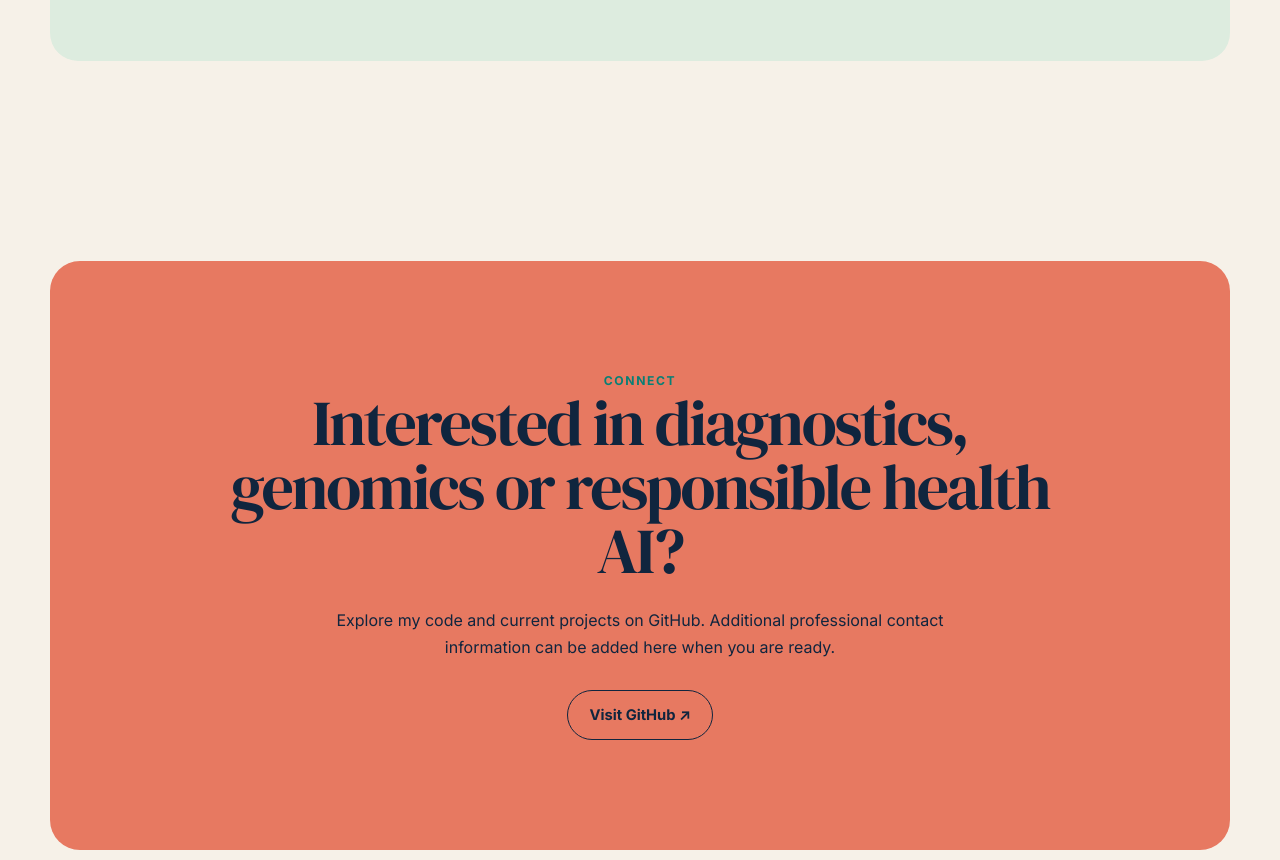
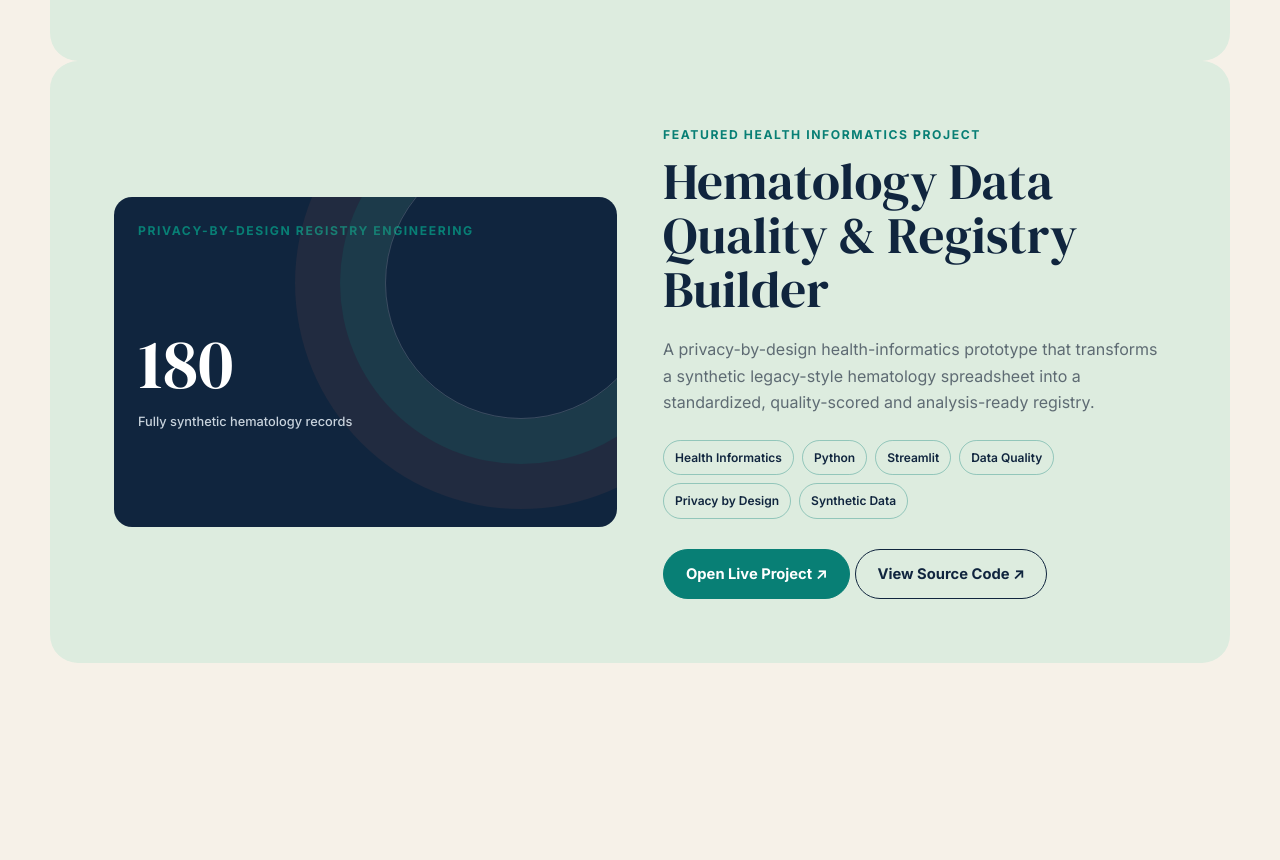
Before and after one commit to samanraftari/SamanRaftari.github.io, a plain HTML site: page index.html in a window 1280 px wide. Shown: the part 4334-5194 px from the top of the page. Drawn offline with Linux system fonts and the light colour scheme.

Commit message:
Add Hematology Registry Builder

```diff
--- a/index.html
+++ b/index.html
@@ -421,6 +421,36 @@
   </div>
 </article>
 
+        <article class="project">
+  <div class="project-visual">
+    <div class="eyebrow">Privacy-by-design registry engineering</div>
+    <div class="metric">180<small>Fully synthetic hematology records</small></div>
+  </div>
+
+  <div>
+    <div class="eyebrow">Featured health informatics project</div>
+    <h3>Hematology Data Quality &amp; Registry Builder</h3>
+
+    <p>
+      A privacy-by-design health-informatics prototype that transforms a
+      synthetic legacy-style hematology spreadsheet into a standardized,
+      quality-scored and analysis-ready registry.
+    </p>
+
+    <div class="tags">
+      <span class="tag">Health Informatics</span>
+      <span class="tag">Python</span>
+      <span class="tag">Streamlit</span>
+      <span class="tag">Data Quality</span>
+      <span class="tag">Privacy by Design</span>
+      <span class="tag">Synthetic Data</span>
+    </div>
+
+    <a class="button primary" href="https://hematology-registry-builder.streamlit.app" target="_blank" rel="noopener">Open Live Project ↗</a>
+    <a class="button secondary" href="https://github.com/SamanRaftari/hematology-registry-builder" target="_blank" rel="noopener">View Source Code ↗</a>
+  </div>
+</article>
+
       </div>
     </section>
 
```
